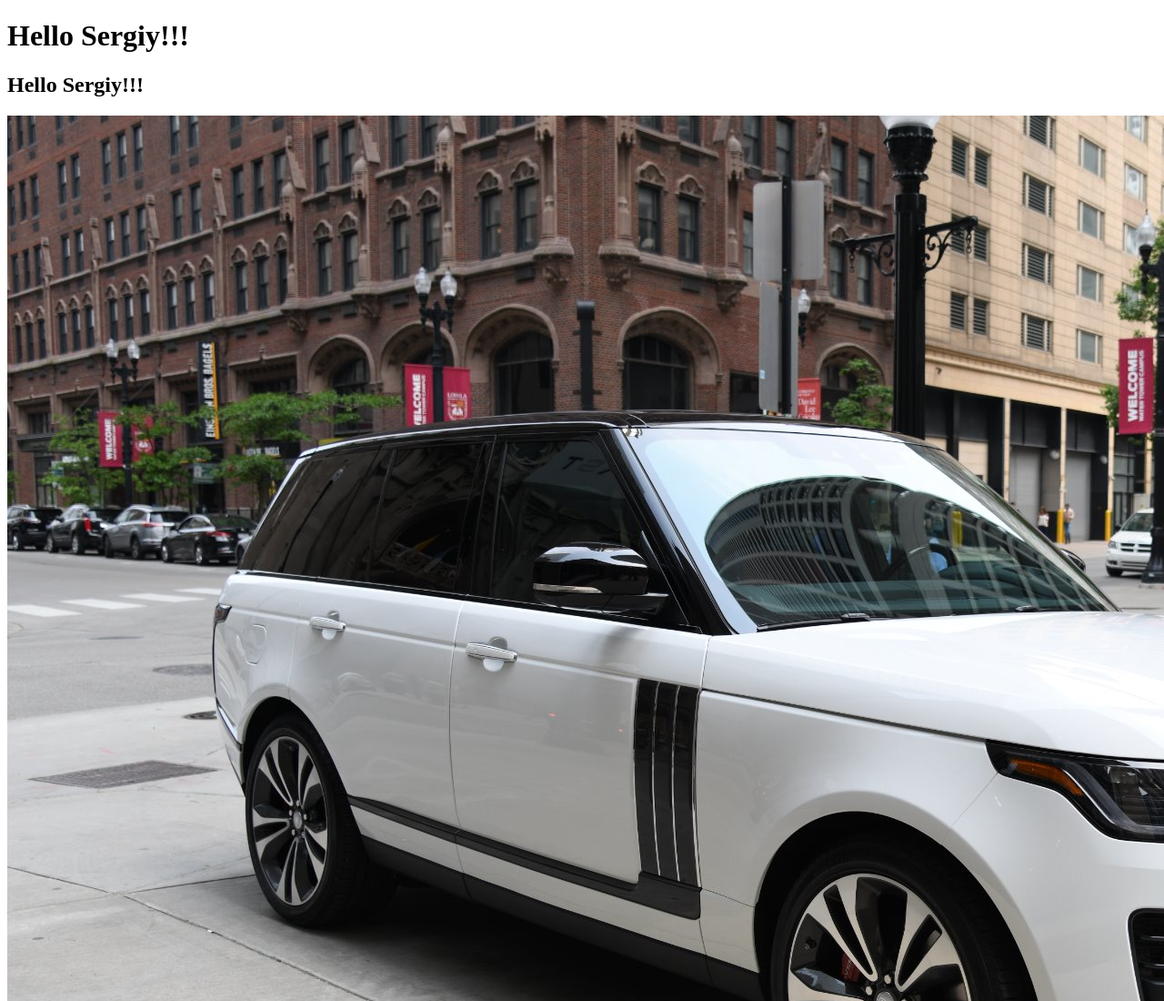
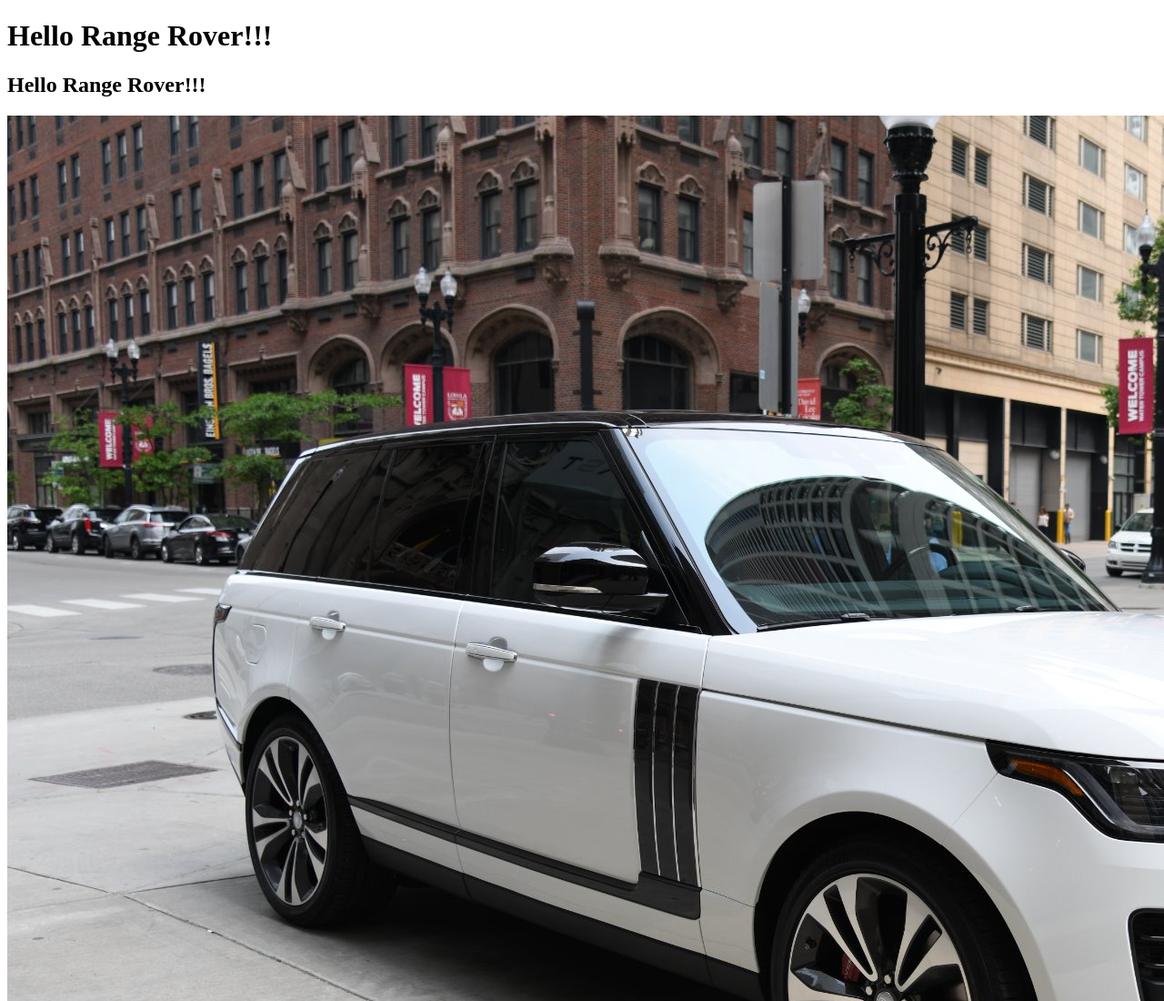
Before and after one commit to ProfitDev/html, a plain HTML site: page index.html in a window 1280 px wide. Shown: the top 1100 px of the page at 91% size. Drawn offline with Linux system fonts and the light colour scheme.

Commit message:
Change h1, h2 text

```diff
--- a/index.html
+++ b/index.html
@@ -6,8 +6,8 @@
         <title>Document</title>
     </head>
     <body>
-        <h1>Hello Sergiy!!!</h1>
-        <h2>Hello Sergiy!!!</h2>
+        <h1>Hello Range Rover!!!</h1>
+        <h2>Hello Range Rover!!!</h2>
         <img src="img/RR_SV_AB_Dinamic.jpg" alt="RR_SV_AB_Dinamic">
     </body>
 </html>
```
